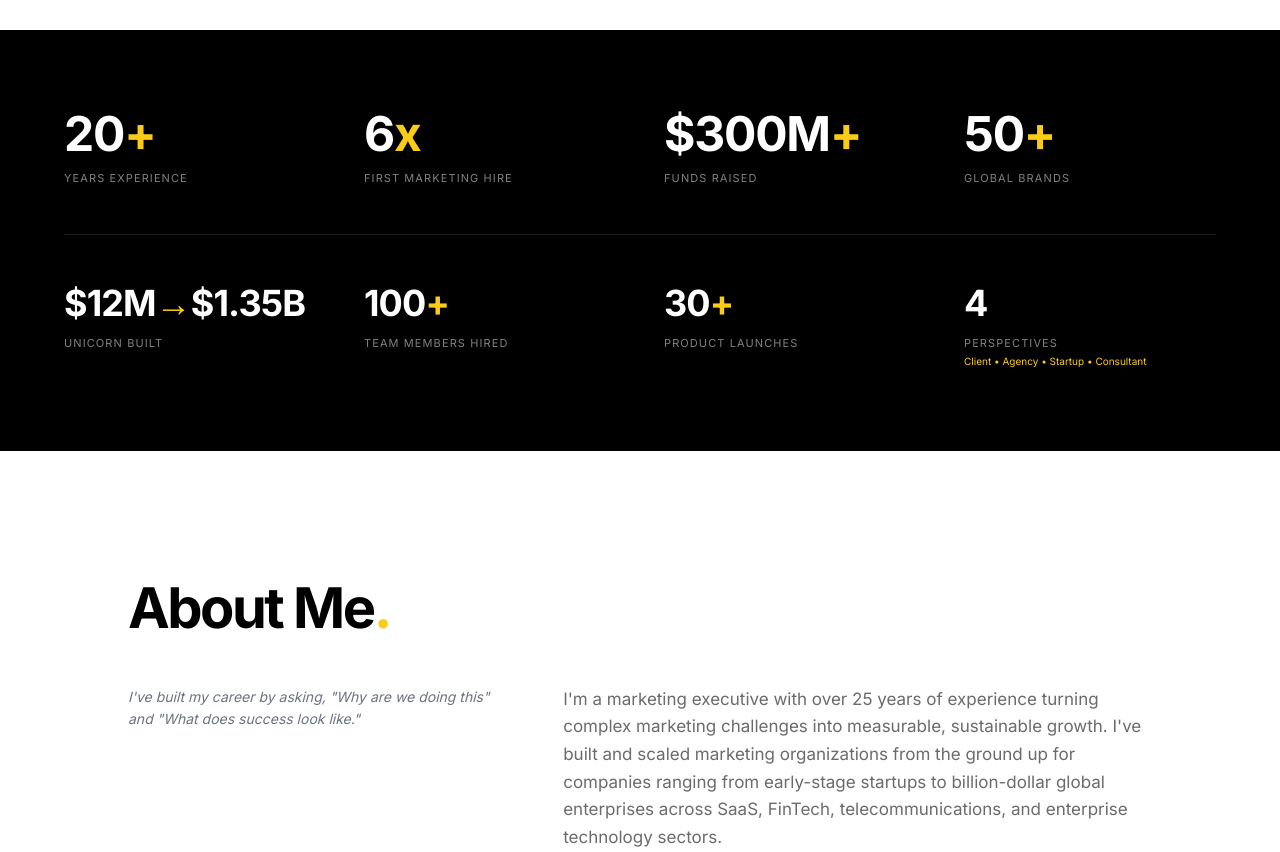
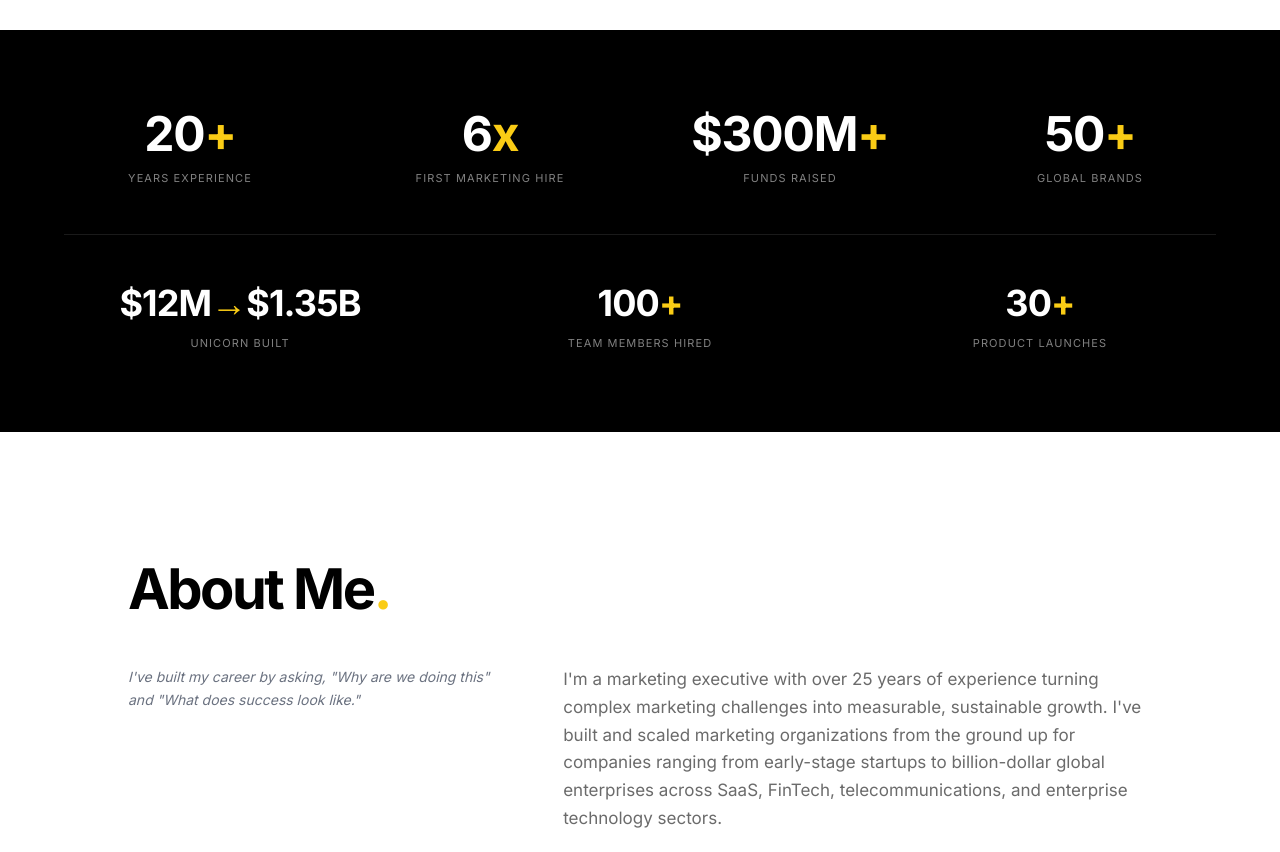
Before and after one commit to mrh1976/mherron, a Next.js app: page / in a window 1280 px wide. Shown: the part 1167-2019 px from the top of the page. Built offline with nearby package versions, Linux system fonts and the light colour scheme.

Commit message:
Update page.tsx

```diff
--- a/app/page.tsx
+++ b/app/page.tsx
@@ -124,27 +124,27 @@ export default function Home() {
 
       <section className="py-20 px-8 bg-black text-white">
         <div className="max-w-6xl mx-auto">
-          {/* Top Row - Power Stats */}
+          {/* Top Row - 4 Stats */}
           <div className="grid grid-cols-2 md:grid-cols-4 gap-8 md:gap-12 mb-12 pb-12 border-b border-white/10">
-            <div className="text-center md:text-left">
+            <div className="text-center">
               <div className="text-4xl md:text-5xl font-[800] mb-3 tracking-tight">20<span className="text-yellow-400">+</span></div>
               <div className="text-[11px] uppercase tracking-widest text-white/50">
                 Years Experience
               </div>
             </div>
-            <div className="text-center md:text-left">
+            <div className="text-center">
               <div className="text-4xl md:text-5xl font-[800] mb-3 tracking-tight">6<span className="text-yellow-400">x</span></div>
               <div className="text-[11px] uppercase tracking-widest text-white/50">
                 First Marketing Hire
               </div>
             </div>
-            <div className="text-center md:text-left">
+            <div className="text-center">
               <div className="text-4xl md:text-5xl font-[800] mb-3 tracking-tight">$300M<span className="text-yellow-400">+</span></div>
               <div className="text-[11px] uppercase tracking-widest text-white/50">
                 Funds Raised
               </div>
             </div>
-            <div className="text-center md:text-left">
+            <div className="text-center">
               <div className="text-4xl md:text-5xl font-[800] mb-3 tracking-tight">50<span className="text-yellow-400">+</span></div>
               <div className="text-[11px] uppercase tracking-widest text-white/50">
                 Global Brands
@@ -152,9 +152,9 @@ export default function Home() {
             </div>
           </div>
 
-          {/* Bottom Row - Impact Stats */}
-          <div className="grid grid-cols-2 md:grid-cols-4 gap-8 md:gap-12">
-            <div className="text-center md:text-left">
+          {/* Bottom Row - 3 Stats */}
+          <div className="grid grid-cols-1 md:grid-cols-3 gap-8 md:gap-12">
+            <div className="text-center">
               <div className="text-3xl md:text-4xl font-[800] mb-3 tracking-tight leading-tight">
                 $12M<span className="text-yellow-400">→</span>$1.35B
               </div>
@@ -162,23 +162,16 @@ export default function Home() {
                 Unicorn Built
               </div>
             </div>
-            <div className="text-center md:text-left">
+            <div className="text-center">
               <div className="text-3xl md:text-4xl font-[800] mb-3 tracking-tight">100<span className="text-yellow-400">+</span></div>
               <div className="text-[11px] uppercase tracking-widest text-white/50">
                 Team Members Hired
               </div>
             </div>
-            <div className="text-center md:text-left">
+            <div className="text-center">
               <div className="text-3xl md:text-4xl font-[800] mb-3 tracking-tight">30<span className="text-yellow-400">+</span></div>
               <div className="text-[11px] uppercase tracking-widest text-white/50">
                 Product Launches
-              </div>
-            </div>
-            <div className="text-center md:text-left">
-              <div className="text-3xl md:text-4xl font-[800] mb-3 tracking-tight">4</div>
-              <div className="text-[11px] uppercase tracking-widest text-white/50 leading-relaxed">
-                Perspectives<br/>
-                <span className="text-yellow-400 normal-case tracking-normal text-[10px]">Client • Agency • Startup • Consultant</span>
               </div>
             </div>
           </div>
```
